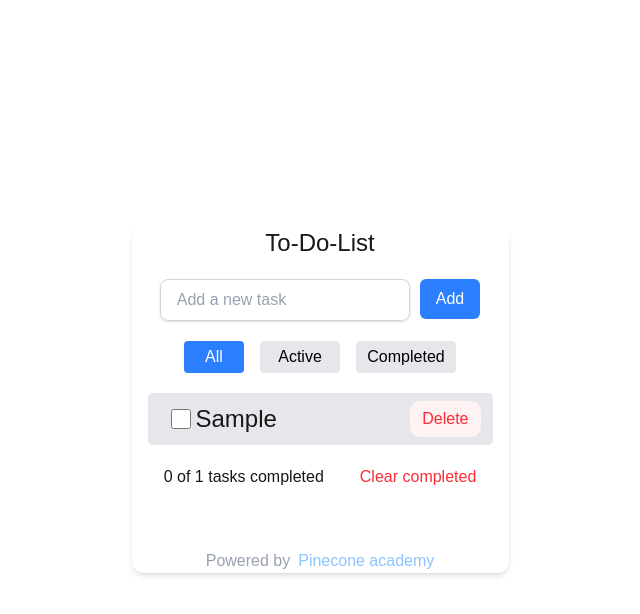
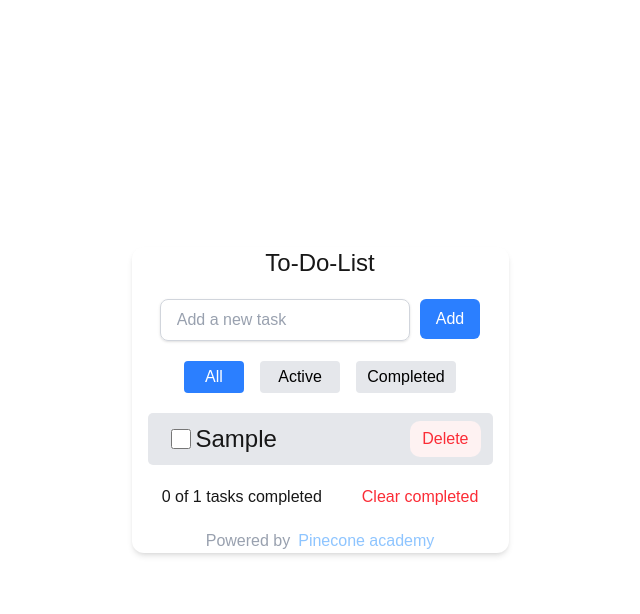
Before and after one commit to JinreP/Todo-React, a Next.js app: page / in a window 1280 px wide. Both pictures are taken after typing "Sample" into the empty fields and a click on the button "Add". Shown: the top 614 px of the page, without its empty margins (320-960 px from the left). Built offline with nearby package versions, Linux system fonts and the light colour scheme.

Commit message:
this time really finished

```diff
--- a/src/components/Todo.jsx
+++ b/src/components/Todo.jsx
@@ -66,27 +66,25 @@ export default function Todo(props) {
           </li>
         ))}
       </ol>
-      <div className="flex content-between gap-9 mb-10">
+      {(tasks.length === 0 && (
+        <p className="text-gray-500 ">No tasks yet. Add one above!</p>
+      )) ||
+        (tasks.length !== 0 && (
+          <div className="flex gap-10">
+            {" "}
             <p className="">
               {" "}
               {tasks.filter((t) => t.completed).length} of {tasks.length} tasks
               completed
             </p>
-        {(tasks.length === 0 && (
-          <p className="text-gray-500 ">No tasks yet. Add one above!</p>
-        )) ||
-          (tasks.length !== 0 && (
-            <div>
-              {" "}
             <button
               onClick={clearCompleted}
-                className="text-red-500  cursor-pointer active:text-red-300 "
+              className="text-red-500 pl-0 cursor-pointer active:text-red-300 "
             >
               Clear completed
             </button>
           </div>
         ))}
-      </div>
       <div className=" flex gap-2">
         <p className="text-gray-400 ">Powered by</p>
         <a href="" className="text-blue-300">
```
Lines whose indentation alone changed are shown as unchanged.
